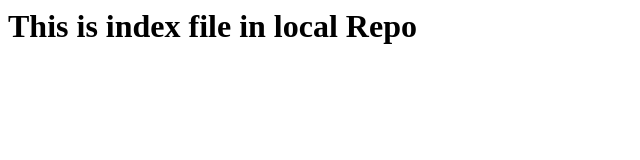
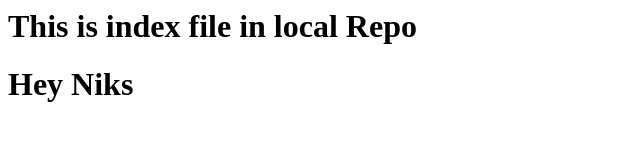
Before and after one commit to tejaswinibarya19/LocalRepo, a plain HTML site: page index.html in a window 1280 px wide. Shown: the whole page, without its empty margins (0-640 px from the left). Drawn offline with Linux system fonts and the light colour scheme.

Commit message:
Add a new heading

```diff
--- a/index.html
+++ b/index.html
@@ -1 +1,2 @@
 <h1>This is index file in local Repo</h1>
+<h1>Hey Niks</h1>
```
